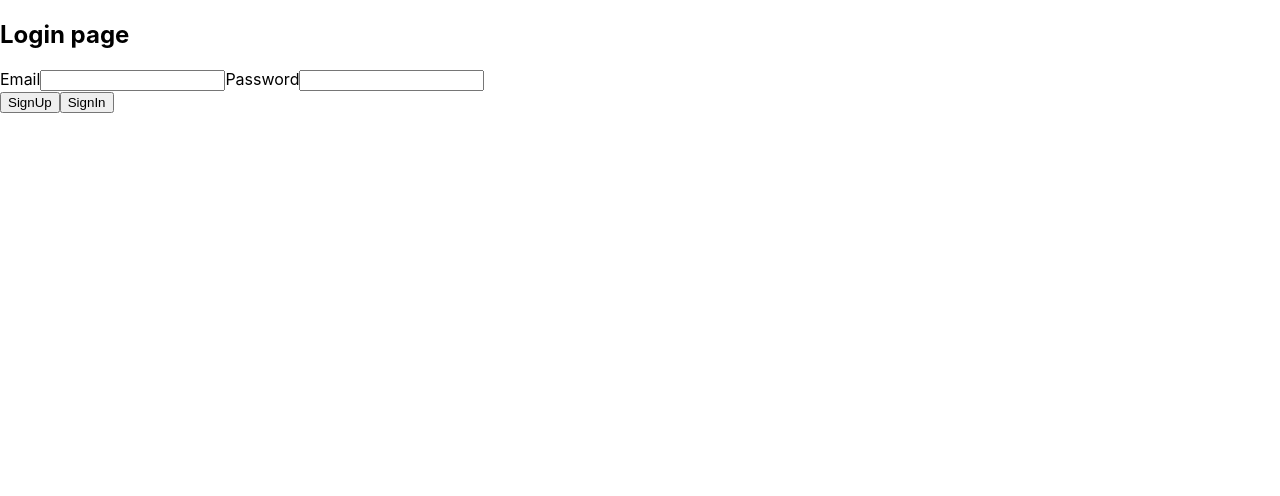
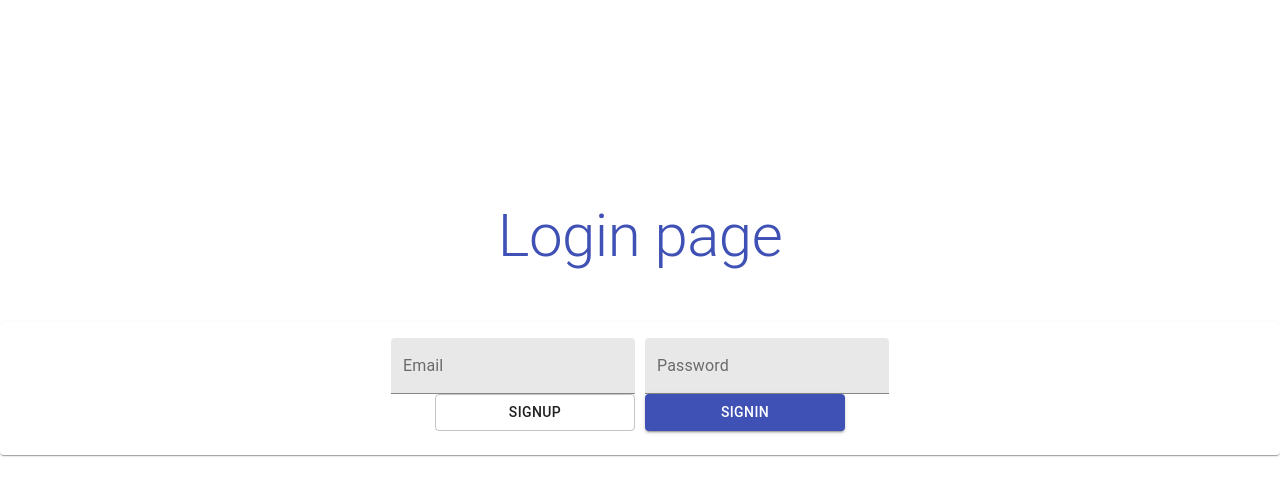
Before and after one commit to brendan-cronan/WebAppProject, a React (Create React App) app in the folder granddrive/: page /~karneyl/CIS-371/project/ in a window 1280 px wide. Shown: the top 496 px of the page. Built offline with nearby package versions, Linux system fonts and the light colour scheme.

Commit message:
Finalized UI and possibly final build?

```diff
--- a/granddrive/src/CreateDoc.jsx
+++ b/granddrive/src/CreateDoc.jsx
@@ -2,10 +2,10 @@ import React, { Component } from "react";
 import { AppDB, AppStorage } from "./db-init";
 
 
-import {TextField, Button, Card, CardContent} from '@material-ui/core/';
-import {Autocomplete} from '@material-ui/lab/';
+import { TextField, Button, Card, CardContent } from '@material-ui/core/';
+import { Autocomplete } from '@material-ui/lab/';
 
-import {AddCircle} from '@material-ui/icons';
+import { AddCircle } from '@material-ui/icons';
 
 class CreateDoc extends Component {
 
@@ -25,24 +25,16 @@ class CreateDoc extends Component {
 
     render() {
         return (<div>
-            <div>
-
-                <TextField id="docName" variant = "filled" label="Document Name" name="docName" onChange={(e) => this.updateFormData(e)} />
+            <div align='center' >
+                <TextField id="docName" style={{ width: 400 , marginBottom:5 }} variant="filled" label="Document Name" name="docName" onChange={(e) => this.updateFormData(e)} />
             </div>
-            <div>
-            <TextField id="docDesc" variant = "filled" label="Document Description" name="docDesc" onChange={(e) => this.updateFormData(e)} />
+            <div align='center'>
+                <TextField id="docDesc" style={{ width: 400 }} variant="filled" label="Document Description" name="docDesc" onChange={(e) => this.updateFormData(e)} />
             </div>
 
-            <div>
-                {/* <select id="sharedWith" name="sharedWith">
-                    {this.props.users.filter((user) => {
-                        return !this.state.sharedWith.includes(user.email) && user.email !== this.state.owner;
-                    }).map((user) =>
-                        <option key={user.email} value={user.email}>{user.email}</option>
-                    )}
-                </select> */}
-
-
+            <div align='center'>
+            <Card style={{ width: 400, marginBottom: 15, marginTop: 30 }} align='center'>
+            <CardContent>
             <Autocomplete
                     id="sharedWith"
                     options={this.props.users.filter((user) => {
@@ -52,34 +44,38 @@ class CreateDoc extends Component {
                     )}
 
 
-                style={{ width: 230, marginTop: 30 }}
+                    style={{ width: 370, marginTop: 30 }}
                     renderInput={params => (
                         <TextField {...params} label="User" variant="outlined" fullWidth />
                     )}
                 />
 
-                <Button startIcon = {<AddCircle />} color="primary" onClick={() => this.addShared()}>Add</Button>
+                <Button startIcon={<AddCircle />} color="primary" onClick={() => this.addShared()}>Add</Button>
+
+
+                </CardContent>
+                </Card>
             </div>
 
-            <div>
-
+            <div align='center'>
                 <input
                     accept="file/*"
                     id="file"
                     multiple
                     type="file"
 
-                    style={{display: 'none'}}
+                    style={{ display: 'none' }}
                     onChange={(e) => this.updateFile(e)}
                 />
-                <Card style={{width: 250, marginBottom: 15 , marginTop: 30}}>
+
+                <Card style={{ width: 400, marginBottom: 15, marginTop: 30 }} align='center'>
                     <CardContent>
-                    <label htmlFor="file">
-                        <Button variant="outlined" name ="file" color="primary" component="span">
+                        <label htmlFor="file" style={{ marginLeft: 10 }}>
+                            <Button variant="outlined" name="file" style={{ marginRight: 10 }} color="primary" component="span">
                                 Choose File
                         </Button>
                         </label>
-                    <label id ="file_name" name ="file_name">
+                        <label id="file_name" name="file_name">
                             File
                     </label>
                     </CardContent>
@@ -90,8 +86,8 @@ class CreateDoc extends Component {
 
             </div>
 
-            <div>
-                <Button variant ="contained" color="primary" onClick={() => this.uploadFile()}>Upload</Button>
+            <div align='center'>
+                <Button variant="contained" color="primary" onClick={() => this.uploadFile()}>Upload</Button>
             </div>
 
         </div >);
@@ -138,6 +134,8 @@ class CreateDoc extends Component {
                 document.getElementById('docName').value = '';
                 document.getElementById('docDesc').value = '';
                 document.getElementById('file').value = null;
+                document.getElementById('file_name').innerHTML = "File";
+
 
             });
         });
--- a/granddrive/src/File.jsx
+++ b/granddrive/src/File.jsx
@@ -52,18 +52,21 @@ class File extends Component {
         return (
             <div>
 
-                <ExpansionPanel>
+                <ExpansionPanel style={{marginBottom:8}}>
                     <ExpansionPanelSummary
                         expandIcon={<ExpandMoreIcon />}
                         id="panel1a-header"
                     >
                         <Typography className="type">{this.state.docName}</Typography>
                     </ExpansionPanelSummary>
+
                     {/* Contents Go Here */}
                     <ExpansionPanelDetails>
+
                         <Table>
                             <TableHead>
                                 <TableRow>
+                                    <TableCell>Description</TableCell>
                                     <TableCell>Owner</TableCell>
                                     <TableCell>Shared With</TableCell>
 
@@ -71,6 +74,7 @@ class File extends Component {
                             </TableHead>
                             <TableBody>
                                 <TableRow>
+                                    <TableCell><Typography>{this.state.docDesc}</Typography></TableCell>
                                     <TableCell>{this.state.owner}</TableCell>
                                     <TableCell>
                                         {this.state.sharedWith !== undefined &&
@@ -99,9 +103,6 @@ class File extends Component {
                             </TableBody>
                         </Table>
 
-                        {/* <Typography>
-                        {this.state.docDesc}
-                    </Typography> */}
                     </ExpansionPanelDetails>
                 </ExpansionPanel>
             </div>
--- a/granddrive/src/Home.css
+++ b/granddrive/src/Home.css
@@ -13,7 +13,7 @@ body {
   height: 100%;
   display: grid;
   grid-template-rows: auto 1fr auto;
-  grid-template-columns: 1fr 6fr;
+  grid-template-columns: 2fr 6fr;
 }
 
 #toolbar {
@@ -25,9 +25,7 @@ body {
 }
 
 .menuitem {
-  /*border: solid 2px rgb(228, 228, 228);*/
   border-radius: 15px;
-  /*color: rgb(228, 228, 228);*/
   margin: 0.6rem;
   margin-left: 0;
   padding: 8px;
@@ -55,24 +53,10 @@ body {
 #navpanel {
   width: 12rem;
   height: 100%;
+  width:100%;
   display: flex;
   flex-direction: column;
-  background: rgb(187, 187, 187);
 }
-/*
-.navitem {
-  background-color: rgb(146, 146, 146);
-  color: rgb(231, 230, 230);
-  padding: 0.5rem;
-  border-bottom: solid 2px rgb(66, 66, 66);
-  text-align: center;
-}
-
-.navitem:hover {
-  background-color: rgb(255, 255, 255);
-  color: rgb(32, 32, 32);
-}
-*/
 .inactive {
   display: none;
 }
--- a/granddrive/src/Home.jsx
+++ b/granddrive/src/Home.jsx
@@ -4,7 +4,8 @@ import { AppDB, AppAUTH } from "./db-init";
 import CreateDoc from './CreateDoc';
 import File from './File';
 
-import Button from '@material-ui/core/Button';
+import { Button, ButtonGroup } from '@material-ui/core/';
+
 
 import {
 
@@ -35,6 +36,10 @@ class Home extends Component {
         AppDB.ref("Users").on("child_removed", (s) => this.userRemoveListener(s));
     }
 
+
+
+
+
     render() {
         return (
 
@@ -47,12 +52,12 @@ class Home extends Component {
                     <Button startIcon={<ExitToApp />} className="menuitem" onClick={this.signoutButtonHandler.bind(this)}>Sign Out</Button>
                 </section>
                 <section id="navpanel">
+                    <ButtonGroup style={{display: "flex", flexDirection: "column"}} >
+                        <Button id="myDocs" size="large" style={{ marginBottom: 2, height:80}} startIcon={<Description />} variant="contained" color="primary" className="navitem" onClick={this.menuItemHandler.bind(this)}>My Documents</Button>
+                        <Button id="shared" size="large" style={{ marginBottom: 2, height:80 }} startIcon={<Share />} variant="contained" color="primary" className="navitem" onClick={this.menuItemHandler.bind(this)}>Shared with Me</Button>
 
-                    <Button id="myDocs" startIcon={<Description />} variant="contained" color="primary" className="navitem" onClick={this.menuItemHandler.bind(this)}>My Documents</Button>
-                    <Button id="shared" startIcon={<Share />} variant="contained" color="primary" className="navitem" onClick={this.menuItemHandler.bind(this)}>Shared with Me</Button>
-
-                    <Button id="all" startIcon={<AllInbox />} variant="contained" color="primary" className="navitem" onClick={this.menuItemHandler.bind(this)}>All</Button>
-
+                        <Button id="all" size="large" style={{ marginBottom: 0, height:80 }} startIcon={<AllInbox />} variant="contained" color="primary" className="navitem" onClick={this.menuItemHandler.bind(this)}>All</Button>
+                        </ButtonGroup>
                 </section>
 
                 <section id="main">
--- a/granddrive/src/Login.jsx
+++ b/granddrive/src/Login.jsx
@@ -1,5 +1,8 @@
 import React, { Component } from "react";
 import { AppDB, AppAUTH } from "./db-init";
+
+
+import {TextField, Button, Card, CardContent, Typography} from '@material-ui/core/';
 
 class Login extends Component {
     constructor(props) {
@@ -13,20 +16,21 @@ class Login extends Component {
     render() {
         return (
             <div>
-                <h2>Login page</h2>
-                <div>
-                    <label>Email</label>
-                    <input type="text" name="userEmail" value={this.state.userEmail}
+                <Typography style={{marginTop:200}} variant ='h2' color= 'primary' align='center'>Login page</Typography>
+                <Card align='center' style={{marginTop:50 }}>
+                    <CardContent>
+
+                    <TextField style={{marginRight:10}} variant = 'filled' type="text" label='Email' name="userEmail" value={this.state.userEmail}
                         onChange={(e) => this.updateFormData(e)} />
-                    <label>Password</label>
-                    <input type="password" name="userPassword" value={this.state.userPassword}
+
+                    <TextField type="password" variant = 'filled' label='Password' name="userPassword" value={this.state.userPassword}
                         onChange={(e) => this.updateFormData(e)} />
                     <div>
-                        <button onClick={() => this.doSignUp()}>SignUp</button>
-                        <button onClick={() => this.doSignIn()}>SignIn</button>
+                        <Button style={{width:200, marginRight:5}} variant= 'outlined' onClick={() => this.doSignUp()}>SignUp</Button>
+                        <Button style={{width:200, marginLeft:5}} variant= 'contained' color='primary' onClick={() => this.doSignIn()}>SignIn</Button>
                     </div>
-
-                </div>
+                    </CardContent>
+                </Card>
             </div>
         );
     }
```
Lines whose indentation alone changed are shown as unchanged.
